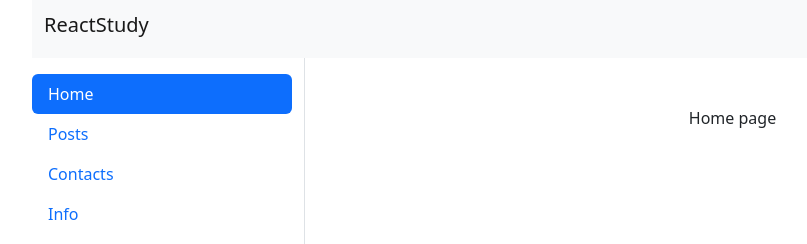
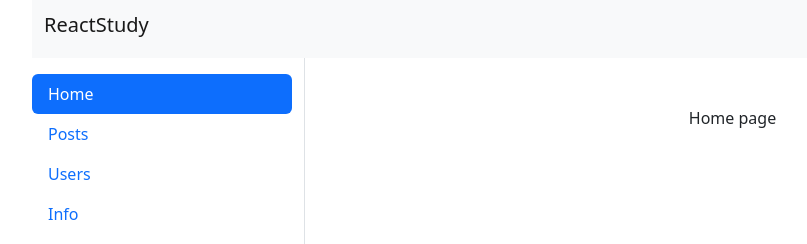
Before and after one commit to kordunyan/react-study, a React (Create React App) app: page / in a window 1280 px wide. Shown: the top 244 px of the page, without its empty margins (50-857 px from the left). Built offline with nearby package versions, Linux system fonts and the light colour scheme.

Commit message:
Improved and rewrited to use functional interfaces

```diff
--- a/src/components/base/Content/Content.js
+++ b/src/components/base/Content/Content.js
@@ -1,6 +1,6 @@
 function Content(props) {
     return (
-        <div className="my-5 text-center">{props.item.descrption}</div>
+        <div className="my-5 text-center">{props.item}</div>
     );
 }
 
--- a/src/components/base/MainBody/MainBody.js
+++ b/src/components/base/MainBody/MainBody.js
@@ -1,46 +1,24 @@
-import {Component} from "react";
+import {useState} from "react";
 import NavBar from "../NavBar/NavBar";
 import Content from "../Content/Content";
-import {TabItem} from "../../model/TabItem";
+import {CONTENT, NAVBAR_ITEMS} from "../../../constants/constants";
 
-export class MainBody extends Component {
+export const MainBody = () => {
 
-    constructor(props) {
-        super(props);
+    const [currentTab, setCurrentTab] = useState(NAVBAR_ITEMS[0])
 
-        const tabItems = [
-            new TabItem('Home', 'Home page'),
-            new TabItem('Posts', 'Posts page'),
-            new TabItem('Contacts', 'Contacts page'),
-            new TabItem('Info', 'Info page'),
-        ];
-
-        this.state = {
-            navbarItems: tabItems,
-            currentTab: tabItems[0]
-        }
-    }
-
-    navbarItemSelected(item) {
-        this.setState({
-            currentTab: item
-        })
-    }
-
-    render() {
     return (
         <div className="row h-100">
             <div className="border-end col-3">
                 <NavBar
-                        onItemSelected={this.navbarItemSelected.bind(this)}
-                        currentItem={this.state.currentTab}
-                        items={this.state.navbarItems}
+                    onItemSelected={setCurrentTab}
+                    currentItem={currentTab}
+                    items={NAVBAR_ITEMS}
                 />
             </div>
             <div className="col-9">
-                    <Content item={this.state.currentTab}/>
+                <Content item={CONTENT[currentTab]}/>
             </div>
         </div>
     );
 }
-}
--- a/src/components/base/NavBar/NavBar.js
+++ b/src/components/base/NavBar/NavBar.js
@@ -15,10 +15,10 @@ export default class NavBar extends Component {
     getNavbarItems() {
         return this.props.items.map(it => {
             return (
-                <button key={it.title}
+                <button key={it}
                         className={"nav-link text-start " + (this.isActive(it) && "active")}
                         onClick={() => this.props.onItemSelected(it)}>
-                    {it.title}
+                    {it}
                 </button>
             );
         });
--- /dev/null
+++ b/src/constants/constants.js
@@ -0,0 +1,15 @@
+import {TabItem} from "../components/model/TabItem";
+
+export const CONTENT = {
+    Home: 'Home page',
+    Posts: 'Posts page',
+    Users: 'Contacts page',
+    Info: 'Info page'
+};
+
+export const NAVBAR_ITEMS = [
+    'Home',
+    'Posts',
+    'Users',
+    'Info'
+];
```
Lines whose indentation alone changed are shown as unchanged.
